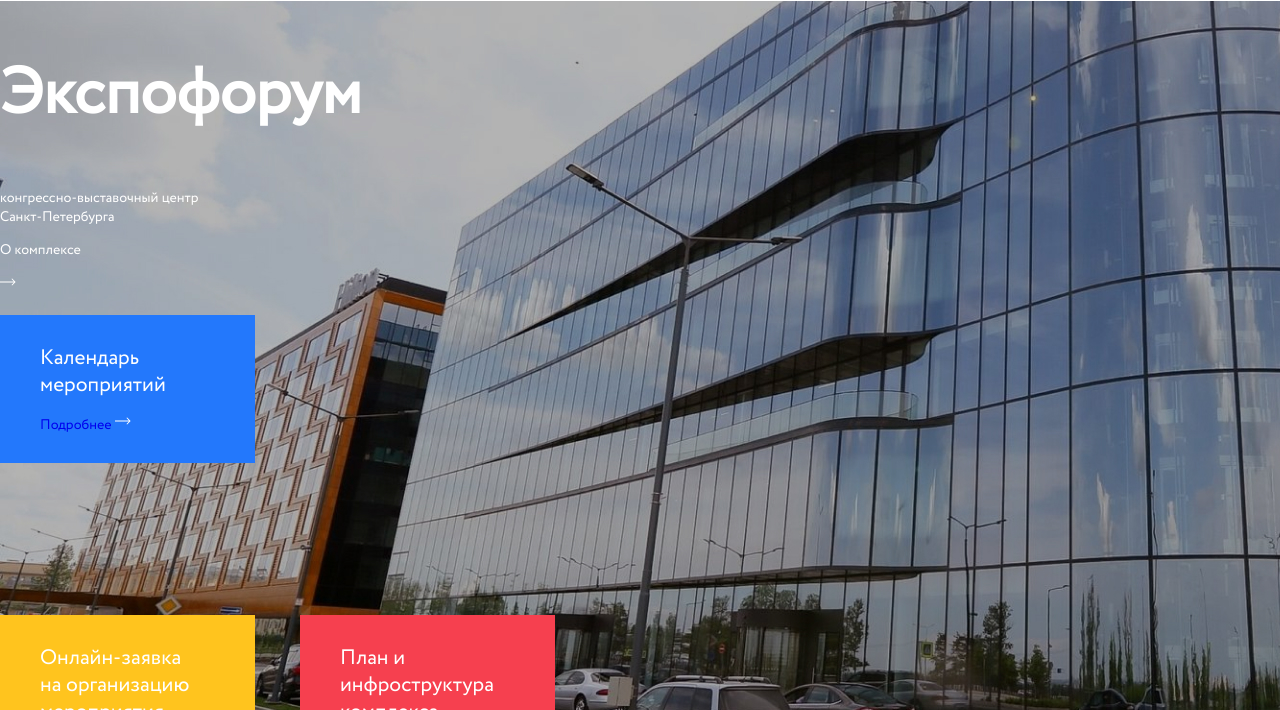
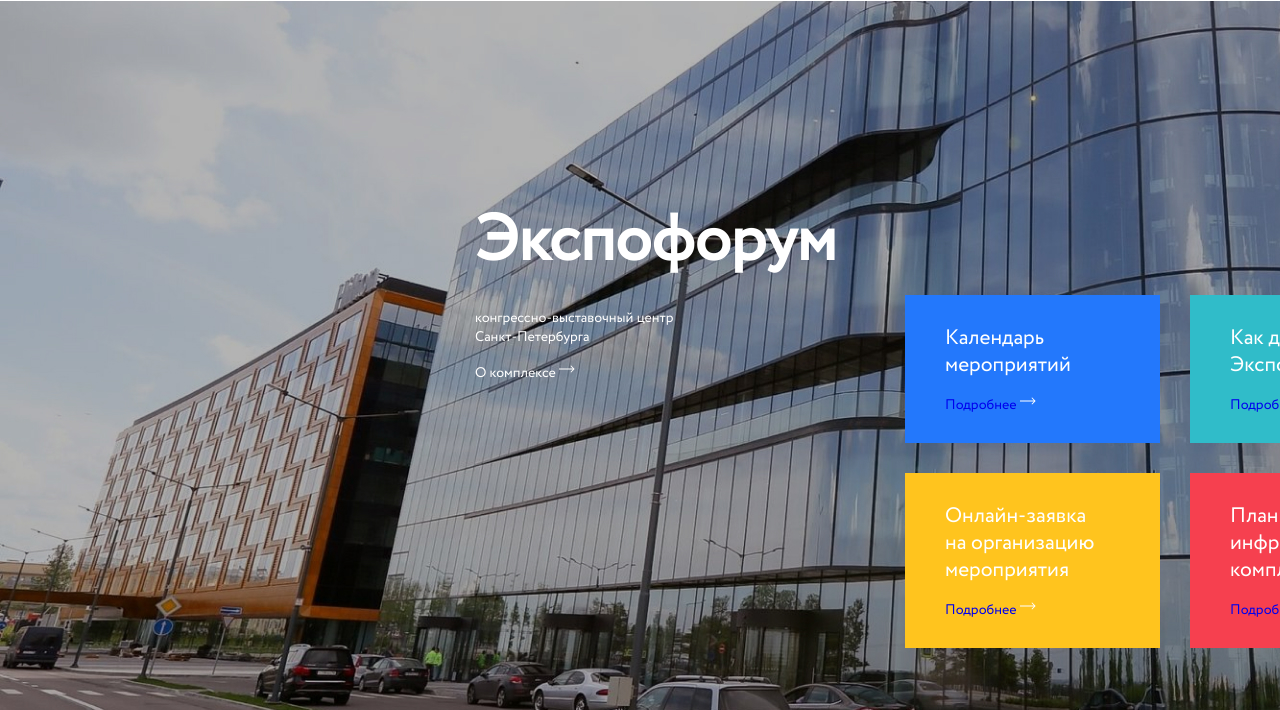
Before and after one commit to Mighty-Lion/expo4, a plain HTML site: page index.html in a window 1280 px wide. Shown: the part 90-800 px from the top of the page. Drawn offline with Linux system fonts and the light colour scheme.

Commit message:
css l5 setka na grid center

```diff
--- a/css/styles.css
+++ b/css/styles.css
@@ -14,6 +14,20 @@ body {
 a {
     text-decoration: none;
 }
+h1 {
+    font-size: 64px;
+    font-weight: 700;
+    font-style: normal;
+    line-height: 102px;
+}
+
+h3{
+    font-size: 21px;
+    font-weight: 500;
+    font-style: normal;
+    line-height: 27px;
+}
+
 .main-navigation {
     font-size: 16px;
     line-height: 22px;
@@ -101,7 +115,7 @@ a {
     padding: 0;
     padding-top: 30px;
     padding-left: 40px;
-    grid-area: calendar-grid;
+
 }
 
 .calendar h3{
@@ -125,7 +139,7 @@ a {
     padding: 0;
     padding-left: 40px;
     padding-top: 30px;
-    grid-area: online-application-grid;
+
 }
 
 .online-application h3{
@@ -150,7 +164,7 @@ a {
     margin: 0;
     padding-left: 40px;
     padding-top: 30px;
-    grid-area: adress-grid;
+
 }
 
 .address h3{
@@ -169,7 +183,7 @@ a {
     padding-top: 30px;
     /*margin-left: 15px;*/
     /*margin-left: 15px;*/
-    grid-area: complex-plan-grid;
+
 }
 
 .complex-plan h3{
@@ -184,17 +198,14 @@ a {
     height: 19px;
 }
 
-.tales-conteiner{
-    width: 600px;
-    height: 520px;
-    margin: 0;
-    padding: 0;
+.tales-container{
+    /*width: 540px;*/
     display: grid;
-    grid-template-areas: "calendar-grid  address-grid"
-                         "online-application-grid  complex-plan-grid";
-
-    grid-template-columns: 300px 300px;
-    grid-template-rows:    300px 300px;
+    /*align-items: center;*/
+    /*justify-content: center;*/
+    grid-template-columns: 255px 255px;
+    margin: 0 auto;
+    grid-gap: 30px;
 }
 
 
@@ -202,21 +213,26 @@ a {
     background-image: url("../img/photo.jpg");
 }
 
-
-
-h1 {
-    font-size: 64px;
-    font-weight: 700;
-    font-style: normal;
-    line-height: 102px;
+.grid-container{
+    margin-top: 190px;
+    margin-bottom: 0px;
+    margin-right: auto;
+    margin-left: auto;
+    display: grid;
+    grid-template-areas: "post-1 post-2"
+                         "post-3 post-4";
+    grid-template-columns: 400px 540px;
+    grid-gap: 30px;
+    align-items: start;
+    justify-content: center;
 }
 
-h3{
-    font-size: 21px;
-    font-weight: 500;
-    font-style: normal;
-    line-height: 27px;
+.grid-h1{
+    width: 420px;
+    height: 74px;
+    margin: 0;
 }
+
 
 .element-invisible {
     outline: 0;
@@ -224,3 +240,20 @@ h3{
     padding: 0;
     margin: 0;
 }
+
+.grid{
+    width: 900px;
+    display: grid;
+    align-items: center;
+    justify-content: center;
+    grid-template-columns: auto auto;
+    margin: 0 auto;
+    grid-gap: 50px;
+}
+
+.element{
+    height: 100px;
+    width: 100px;
+    background-color: red;
+
+}
--- a/index.html
+++ b/index.html
@@ -29,48 +29,64 @@
 
     </nav>
 
+    <div class="grid-container">
 
+        <h1 class="grid-h1" style="grid-area: post-1">Экспофорум</h1>
 
-        <div>
-            <h1>Экспофорум</h1>
-        </div>
-
-        <section>
+        <section style="grid-area: post-3" style="vertical-align: top;">
             <p>конгрессно-выставочный центр<br>Санкт-Петербурга
             </p>
-            <p>О комплексе </p>
-            <img class="arrow" src="img/Arrow 1.svg">
+            <p>О комплексе <img class="arrow" src="img/Arrow 1.svg"></p>
+
         </section>
 
-        <h2 class="element-invisible">Основные разделы</h2>
-        <div class="tales-conteiner">
+        <div style="grid-area: post-2"><h2 class="element-invisible">Основные разделы</h2></div>
 
+        <div style="grid-area: post-4" class="tales-container">
             <div class="calendar">
                 <h3>Календарь мероприятий</h3>
-                <p><a href="#">Подробнее   <img class="arrow" src="img/Arrow 1.svg"> </a></p>
+                <p><a href="#">Подробнее <img class="arrow" src="img/Arrow 1.svg"> </a></p>
             </div>
             <div class="address">
                 <h3>Как добраться до Экспофорума</h3>
-                <p><a href="#">Подробнее   <img class="arrow" src="img/Arrow 1.svg"> </a></p>
+                <p><a href="#">Подробнее <img class="arrow" src="img/Arrow 1.svg"> </a></p>
             </div>
             <div class="online-application">
                 <h3>Онлайн-заявка на организацию мероприятия</h3>
-                <p><a href="#">Подробнее   <img class="arrow" src="img/Arrow 1.svg"> </a></p>
+                <p><a href="#">Подробнее <img class="arrow" src="img/Arrow 1.svg"> </a></p>
             </div>
             <div class="complex-plan">
                 <h3>План и инфроструктура комплекса</h3>
-                <p><a href="#">Подробнее   <img class="arrow" src="img/Arrow 1.svg"> </a></p>
+                <p><a href="#">Подробнее <img class="arrow" src="img/Arrow 1.svg"> </a></p>
             </div>
-
-
+        </div>
     </div>
 
 </header>
 
-
-
-
-
+<!--<div class="container">-->
+<!--    <h1>Заголовок</h1>-->
+<!--    <p>Параграф</p>-->
+<!--    <h2>Заголовок2</h2>-->
+<!--    <div class="grid">-->
+<!--        <div class="calendar">-->
+<!--            <h3>Календарь мероприятий</h3>-->
+<!--            <p><a href="#">Подробнее <img class="arrow" src="img/Arrow 1.svg"> </a></p>-->
+<!--        </div>-->
+<!--        <div class="calendar">-->
+<!--            <h3>Календарь мероприятий</h3>-->
+<!--            <p><a href="#">Подробнее <img class="arrow" src="img/Arrow 1.svg"> </a></p>-->
+<!--        </div>-->
+<!--        <div class="calendar">-->
+<!--            <h3>Календарь мероприятий</h3>-->
+<!--            <p><a href="#">Подробнее <img class="arrow" src="img/Arrow 1.svg"> </a></p>-->
+<!--        </div>-->
+<!--        <div class="calendar">-->
+<!--            <h3>Календарь мероприятий</h3>-->
+<!--            <p><a href="#">Подробнее <img class="arrow" src="img/Arrow 1.svg"> </a></p>-->
+<!--        </div>-->
+<!--    </div>-->
+<!--</div>-->
 
 </body>
 </html>
```
Lines whose indentation alone changed are shown as unchanged.
